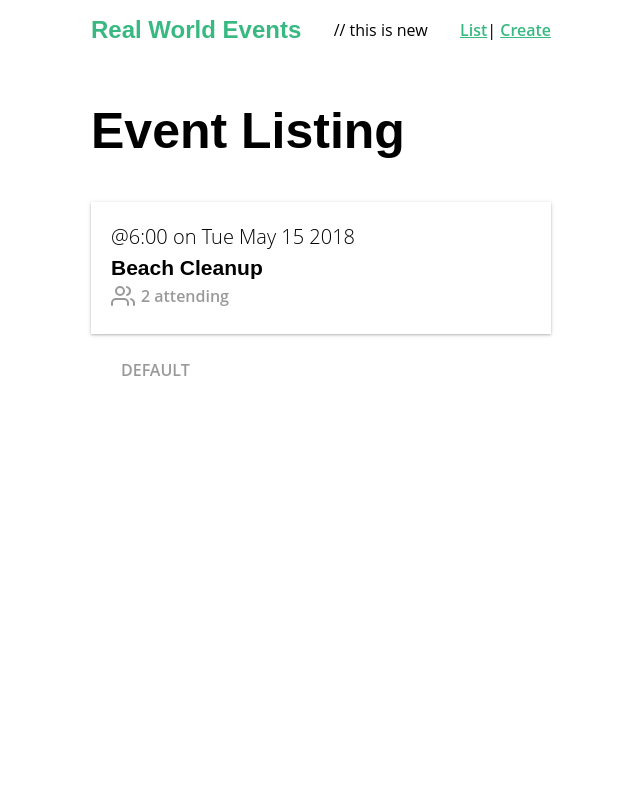
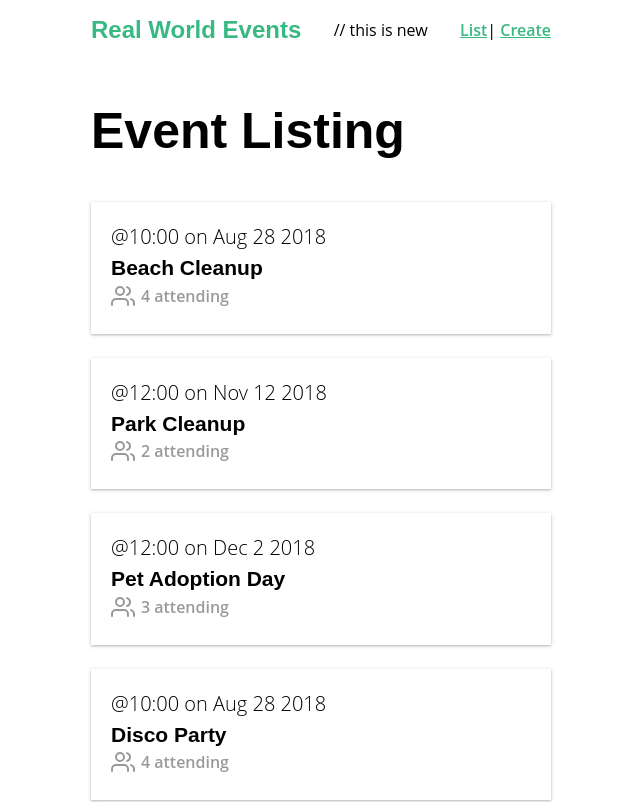
Before and after one commit to marilyn-n/real-world-vuejs, a Vue app in the folder real-world-vue/: page / in a window 1280 px wide. Shown: the top 802 px of the page, without its empty margins (319-959 px from the left). Built offline with nearby package versions, Linux system fonts and the light colour scheme; data requests are answered from the project's data file.

Commit message:
feat(EventCard.vue): add json-server data from axios call to view

```diff
--- a/real-world-vue/src/components/EventCard.vue
+++ b/real-world-vue/src/components/EventCard.vue
@@ -10,19 +10,8 @@
 
 <script>
 export default {
-  data() {
-    return {
-      event: {
-        id: 1,
-        title: "Beach Cleanup",
-        date: "Tue May 15 2018",
-        time: "6:00",
-        attendees: [
-          { id: "abc123", name: "Adam Jahr" },
-          { id: "def456", name: "Gregg Pollack" }
-        ]
-      }
-    };
+  props: {
+    event: Object
   }
 };
 </script>
--- a/real-world-vue/src/views/EventList.vue
+++ b/real-world-vue/src/views/EventList.vue
@@ -1,7 +1,7 @@
 <template>
   <div>
     <h1>Event Listing</h1>
-    <EventCard/>
+    <EventCard v-for="event in events" :key="event.id" :event="event"/>
     <BaseIcon/>
   </div>
 </template>
@@ -14,10 +14,15 @@ export default {
   components: {
     EventCard
   },
+  data() {
+    return {
+      events: []
+    };
+  },
   created() {
     axios
       .get("http://localhost:3000/events")
-      .then(response => console.log(response))
+      .then(response => (this.events = response.data))
       .catch(error => console.log(` There was an error: ${error.response}`));
   }
 };
```
